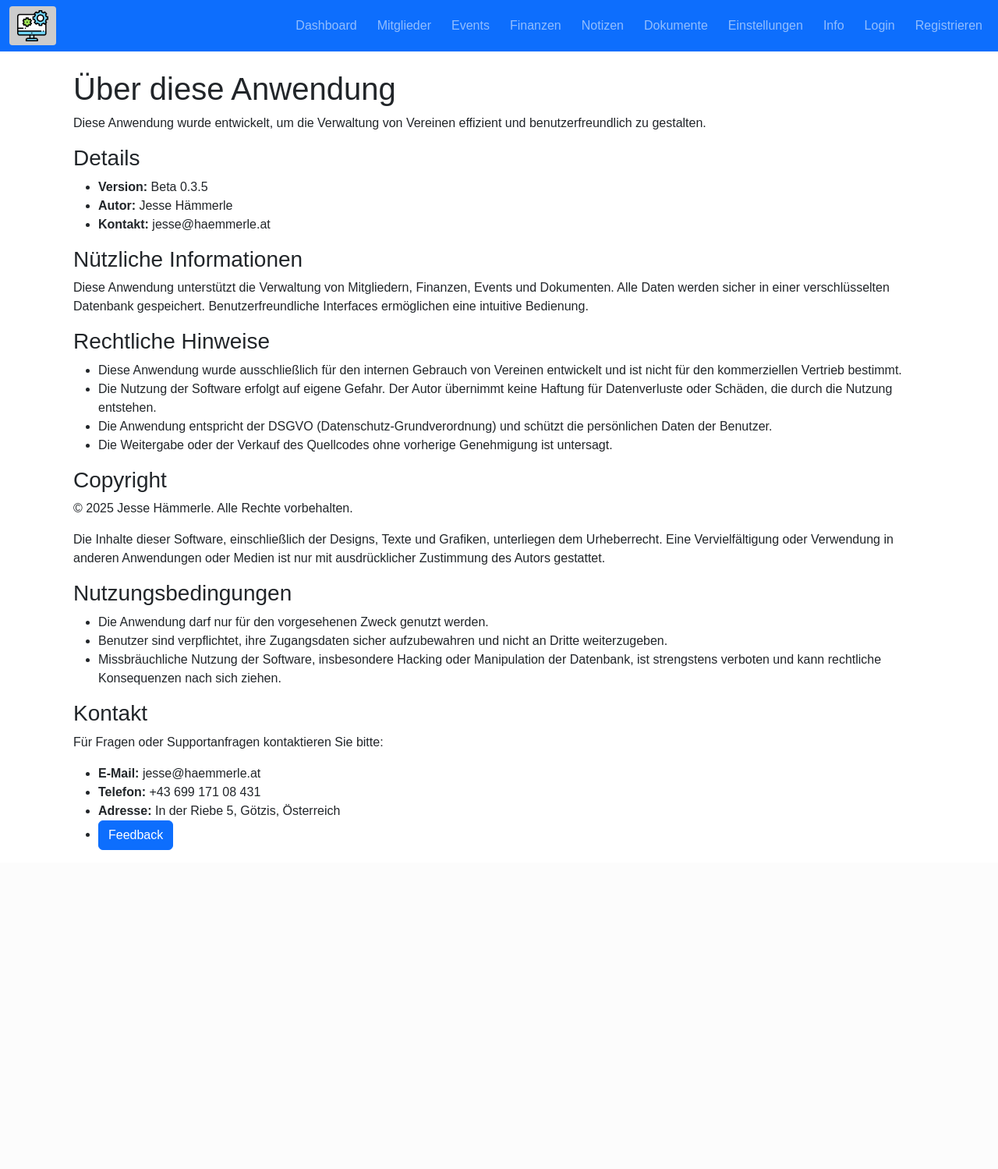
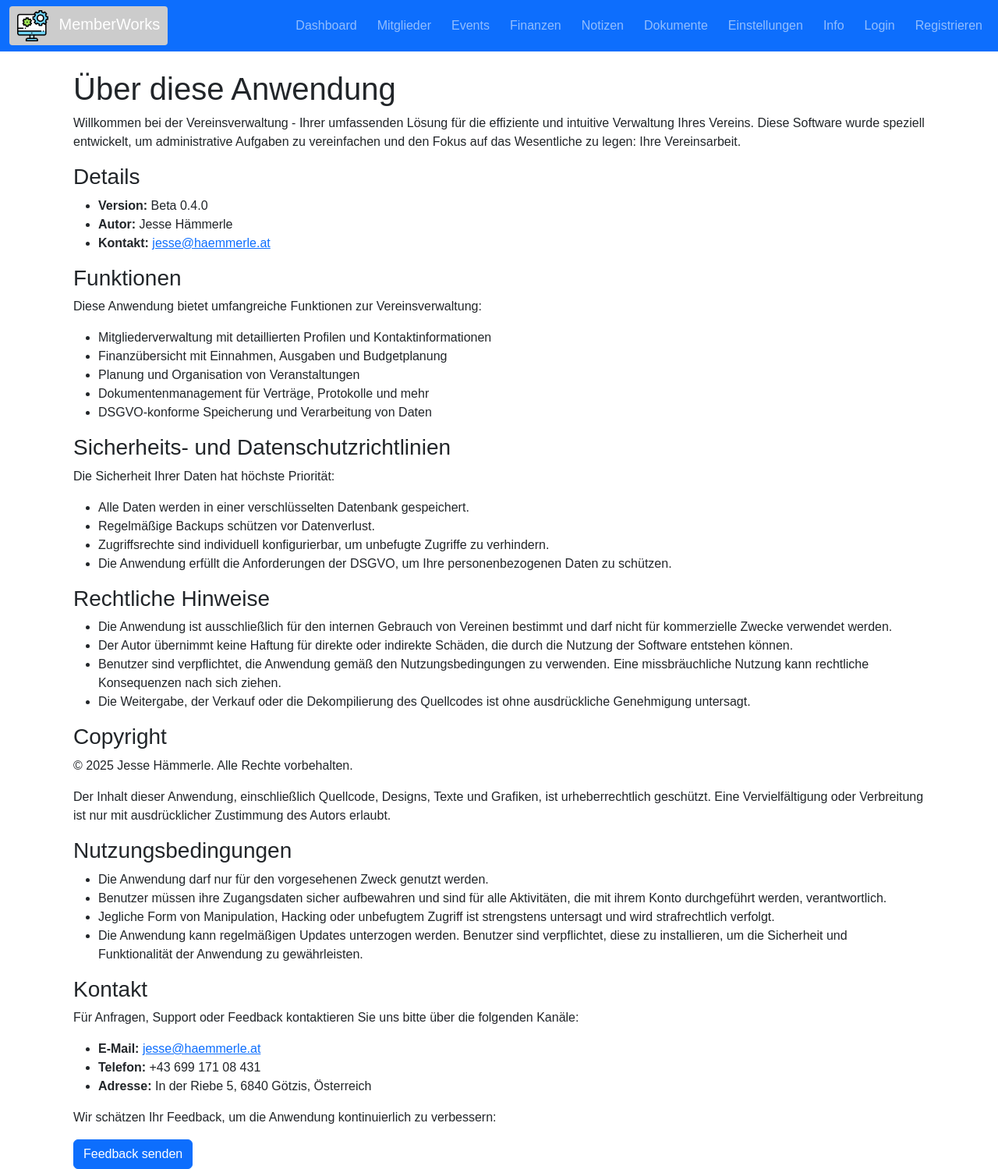
Before and after one commit to jessehaemmerle/Vereinsplattform, a Flask app: page /about in a window 1280 px wide. Shown: the whole page at 78% size. Before the commit the page ends 1090 px from the top, so only its background shows below. Run offline with Flask 3, Linux system fonts and the light colour scheme.

Commit message:
Anpassungen Adresse und Verbesserungen an Desgin + Struktur.

```diff
--- a/app.py
+++ b/app.py
@@ -177,7 +177,9 @@ def mitglieder_liste():
             db.or_(
                 Mitglied.vorname.ilike(f"%{search_query}%"),
                 Mitglied.nachname.ilike(f"%{search_query}%"),
-                Mitglied.email.ilike(f"%{search_query}%")
+                Mitglied.email.ilike(f"%{search_query}%"),
+                Mitglied.plz.ilike(f"%{search_query}%"),
+                Mitglied.ort.ilike(f"%{search_query}%")
             )
         ).all()
     else:
@@ -202,11 +204,14 @@ def mitglied_new():
             telefonnummer=form.telefonnummer.data,
             geburtstag=form.geburtstag.data,
             adresse=form.adresse.data,
+            plz=form.plz.data,
+            ort=form.ort.data,
             mitgliedsbeitrag=form.mitgliedsbeitrag.data or 0.0,
-            beitrag_bezahlt=form.beitrag_bezahlt.data == 'true'
+            beitrag_bezahlt=form.beitrag_bezahlt.data == 'true',
+            austritt_datum=form.austritt_datum.data if form.status.data == 'inaktiv' else None
         )
         db.session.add(neues_mitglied)
-        db.session.commit()  # Speichern, damit `neues_mitglied.id` verfügbar ist
+        db.session.commit()
 
         # Wenn Beitrag bezahlt, Finanzbuchung erstellen
         if neues_mitglied.beitrag_bezahlt and neues_mitglied.mitgliedsbeitrag > 0:
@@ -216,14 +221,13 @@ def mitglied_new():
                 betrag=neues_mitglied.mitgliedsbeitrag,
                 datum=date.today(),
                 beschreibung=f"Mitgliedsbeitrag von {neues_mitglied.vorname} {neues_mitglied.nachname}",
-                mitglied_id=neues_mitglied.id  # Verknüpfung mit dem Mitglied
+                mitglied_id=neues_mitglied.id
             ))
             db.session.commit()
 
         flash("Neues Mitglied erfolgreich erstellt.")
         return redirect(url_for('mitglieder_liste'))
     return render_template('mitglied_edit.html', form=form, titel="Neues Mitglied")
-
 
 
 @app.route('/mitglied/<int:mitglied_id>/edit', methods=['GET', 'POST'])
@@ -238,12 +242,17 @@ def mitglied_edit(mitglied_id):
         mitglied.eintrittsdatum = form.eintrittsdatum.data
         mitglied.status = form.status.data
         mitglied.funktion = form.funktion.data
-        mitglied.telefonnummer = form.telefonnummer.data  # Neues Feld
-        mitglied.geburtstag = form.geburtstag.data        # Neues Feld
-        mitglied.adresse = form.adresse.data              # Neues Feld
+        mitglied.telefonnummer = form.telefonnummer.data
+        mitglied.geburtstag = form.geburtstag.data
+        mitglied.adresse = form.adresse.data
+        mitglied.plz = form.plz.data
+        mitglied.ort = form.ort.data
+        mitglied.austritt_datum = form.austritt_datum.data if form.status.data == 'inaktiv' else None
         db.session.commit()
+        flash("Mitglied erfolgreich bearbeitet.")
         return redirect(url_for('mitglieder_liste'))
     return render_template('mitglied_edit.html', form=form, titel="Mitglied bearbeiten")
+
 
 @app.route('/mitglied/<int:mitglied_id>/delete', methods=['POST'])
 @login_required
@@ -252,6 +261,7 @@ def mitglied_delete(mitglied_id):
     db.session.delete(mitglied)
     db.session.commit()
     return redirect(url_for('mitglieder_liste'))
+
 
 @app.route('/mitglieder/import', methods=['GET', 'POST'])
 @login_required
@@ -262,27 +272,80 @@ def mitglieder_import():
             flash('Keine Datei ausgewählt.', 'danger')
             return redirect(url_for('mitglieder_liste'))
 
+        if not file.filename.endswith('.csv'):
+            flash('Bitte laden Sie eine gültige CSV-Datei hoch.', 'danger')
+            return redirect(url_for('mitglieder_liste'))
+
         try:
             stream = io.StringIO(file.stream.read().decode("UTF8"), newline=None)
             csv_reader = csv.DictReader(stream)
 
+            required_fields = {'Vorname', 'Nachname', 'Email', 'Mitgliedsbeitrag', 'Beitrag_Bezahlt'}
+            if not required_fields.issubset(csv_reader.fieldnames):
+                flash(f'Die CSV-Datei muss folgende Spalten enthalten: {", ".join(required_fields)}', 'danger')
+                return redirect(url_for('mitglieder_liste'))
+
             for row in csv_reader:
+                # Konvertiere Datumfelder in datetime.date-Objekte
+                eintrittsdatum = None
+                geburtstag = None
+                try:
+                    if row.get('Eintrittsdatum'):
+                        eintrittsdatum = datetime.strptime(row['Eintrittsdatum'], '%Y-%m-%d').date()
+                except ValueError:
+                    flash(f"Ungültiges Eintrittsdatum für {row['Vorname']} {row['Nachname']}.", 'warning')
+
+                try:
+                    if row.get('Geburtstag'):
+                        geburtstag = datetime.strptime(row['Geburtstag'], '%Y-%m-%d').date()
+                except ValueError:
+                    flash(f"Ungültiges Geburtsdatum für {row['Vorname']} {row['Nachname']}.", 'warning')
+
+                # Konvertiere Beitrag_Bezahlt in ein Boolean
+                beitrag_bezahlt = row.get('Beitrag_Bezahlt', '').strip().lower() in ['true', 'ja', '1']
+
+                # Mitgliedsbeitrag als Float verarbeiten
+                mitgliedsbeitrag = float(row.get('Mitgliedsbeitrag', 0.0))
+
+                # Neues Mitglied erstellen
                 neues_mitglied = Mitglied(
-                    vorname=row['Vorname'],
-                    nachname=row['Nachname'],
-                    email=row['Email'],
-                    eintrittsdatum=row.get('Eintrittsdatum', date.today()),
-                    status=row.get('Status', 'aktiv'),
-                    funktion=row.get('Funktion', 'Mitglied')
+                    vorname=row['Vorname'].strip(),
+                    nachname=row['Nachname'].strip(),
+                    email=row['Email'].strip(),
+                    eintrittsdatum=eintrittsdatum or date.today(),
+                    status=row.get('Status', 'aktiv').strip(),
+                    funktion=row.get('Funktion', 'Mitglied').strip(),
+                    telefonnummer=row.get('Telefonnummer', '').strip(),
+                    geburtstag=geburtstag,
+                    adresse=row.get('Adresse', '').strip(),
+                    plz=row.get('PLZ', '').strip(),
+                    ort=row.get('Ort', '').strip(),
+                    mitgliedsbeitrag=mitgliedsbeitrag,
+                    beitrag_bezahlt=beitrag_bezahlt
                 )
                 db.session.add(neues_mitglied)
+                db.session.flush()  # Mitglied-ID direkt verfügbar machen
+
+                # Finanzbuchung erstellen, falls Beitrag bereits bezahlt ist
+                if beitrag_bezahlt and mitgliedsbeitrag > 0:
+                    finanzbuchung = Finanzbuchung(
+                        typ='Einnahme',
+                        kategorie='Mitgliedsbeitrag',
+                        betrag=mitgliedsbeitrag,
+                        datum=date.today(),
+                        beschreibung=f"Mitgliedsbeitrag von {neues_mitglied.vorname} {neues_mitglied.nachname}",
+                        mitglied_id=neues_mitglied.id
+                    )
+                    db.session.add(finanzbuchung)
+
             db.session.commit()
-
             flash('Mitglieder erfolgreich importiert.', 'success')
         except Exception as e:
             flash(f'Fehler beim Importieren der CSV: {e}', 'danger')
 
     return redirect(url_for('mitglieder_liste'))
+
+
 
 @app.route('/mitglied/<int:mitglied_id>/update_beitrag', methods=['POST'])
 @login_required
--- a/build.py
+++ b/build.py
@@ -17,7 +17,7 @@ options = [
     main_script,                # Hauptprogramm
     '--onefile',                # Eine einzige ausführbare Datei erstellen
     '--noconfirm',              # Kein Bestätigungsdialog
-    '--name=MemberWorks_Beta', # Name der ausführbaren Datei
+    '--name=MemberWorks_Beta_0_4_0', # Name der ausführbaren Datei
     f'--add-data={templates_dir}{os.pathsep}templates', # Vorlagen
     f'--add-data={static_dir}{os.pathsep}static',       # Statische Dateien
     f'--add-data={models_path}{os.pathsep}.',           # models.py
--- a/forms.py
+++ b/forms.py
@@ -8,6 +8,7 @@ class MitgliedForm(FlaskForm):
     nachname = StringField('Nachname', validators=[DataRequired()])
     email = StringField('E-Mail', validators=[DataRequired(), Email()])
     eintrittsdatum = DateField('Eintrittsdatum', format='%Y-%m-%d')
+    austritt_datum = DateField('Austrittsdatum', format='%Y-%m-%d')
     status = SelectField('Status', choices=[('aktiv', 'Aktiv'), ('inaktiv', 'Inaktiv')])
     funktion = SelectField('Funktion', choices=[('leitung', 'Leitung'), ('kassier', 'Kassier'), ('normal', 'Normales Mitglied'), ('vorstand', 'Vorstand'), ('pruefer', 'Rechnungsprüfer'), ('schrift', 'Schriftführer')])
     mitgliedsbeitrag = FloatField('Mitgliedsbeitrag (EUR)', validators=[Optional()])
@@ -15,6 +16,8 @@ class MitgliedForm(FlaskForm):
     telefonnummer = StringField('Telefonnummer', validators=[Optional()])  # Neues Feld
     geburtstag = DateField('Geburtstag', validators=[Optional()])           # Neues Feld
     adresse = StringField('Adresse', validators=[Optional()])               # Neues Feld
+    plz = FloatField('Postleitzahl', validators=[Optional()])
+    ort = StringField('Ort', validators=[Optional()])
 
 class EventForm(FlaskForm):
     titel = StringField('Titel', validators=[DataRequired()])
--- a/models.py
+++ b/models.py
@@ -12,6 +12,7 @@ class Mitglied(db.Model):
     nachname = db.Column(db.String(50))
     email = db.Column(db.String(120), unique=True)
     eintrittsdatum = db.Column(db.Date)
+    austritt_datum = db.Column(db.Date)
     status = db.Column(db.String(20))  # z.B. 'aktiv', 'inaktiv'
     funktion = db.Column(db.String(20))
     mitgliedsbeitrag = db.Column(db.Float, default=0.0)
@@ -19,6 +20,8 @@ class Mitglied(db.Model):
     telefonnummer = db.Column(db.String(20))  # Neue Spalte
     geburtstag = db.Column(db.Date)          # Neue Spalte
     adresse = db.Column(db.String(255))      # Neue Spalte
+    plz = db.Column(db.Integer)
+    ort = db.Column(db.String(255))
     finanzbuchungen = db.relationship('Finanzbuchung', backref='mitglied', lazy=True)
 
     def reset_beitrag_bezahlt(self):
--- /dev/null
+++ b/static/mitglieder_erweitert_model.csv
@@ -0,0 +1,4 @@
+Vorname,Nachname,Email,Eintrittsdatum,Austritt_Datum,Status,Funktion,Mitgliedsbeitrag,Beitrag_Bezahlt,Telefonnummer,Geburtstag,Adresse,PLZ,Ort
+Max,Muster,max.muster@example.com,2023-01-01,,aktiv,Mitglied,50.0,True,+436601234567,1990-05-15,Hauptstraße 1,1010,Wien
+Anna,Beispiel,anna.beispiel@example.com,2023-02-01,,aktiv,Kassierer,100.0,True,+436605678912,1988-11-22,Nebenstraße 2,1020,Wien
+John,Doe,john.doe@example.com,2023-03-01,2024-01-01,aktiv,Mitglied,0.0,False,+436607891234,1992-07-08,Bahnhofstraße 3,1030,Wien
--- a/templates/about.html
+++ b/templates/about.html
@@ -4,44 +4,62 @@
 {% block content %}
 <div class="container mt-4">
     <h1>Über diese Anwendung</h1>
-    <p>Diese Anwendung wurde entwickelt, um die Verwaltung von Vereinen effizient und benutzerfreundlich zu gestalten.</p>
+    <p>Willkommen bei der Vereinsverwaltung - Ihrer umfassenden Lösung für die effiziente und intuitive Verwaltung Ihres Vereins. Diese Software wurde speziell entwickelt, um administrative Aufgaben zu vereinfachen und den Fokus auf das Wesentliche zu legen: Ihre Vereinsarbeit.</p>
 
     <h3>Details</h3>
     <ul>
-        <li><strong>Version:</strong> Beta 0.3.5</li>
+        <li><strong>Version:</strong> Beta 0.4.0</li>
         <li><strong>Autor:</strong> Jesse Hämmerle</li>
-        <li><strong>Kontakt:</strong> jesse@haemmerle.at</li>
+        <li><strong>Kontakt:</strong> <a href="mailto:jesse@haemmerle.at">jesse@haemmerle.at</a></li>
     </ul>
 
-    <h3>Nützliche Informationen</h3>
-    <p>Diese Anwendung unterstützt die Verwaltung von Mitgliedern, Finanzen, Events und Dokumenten. Alle Daten werden sicher in einer verschlüsselten Datenbank gespeichert. Benutzerfreundliche Interfaces ermöglichen eine intuitive Bedienung.</p>
+    <h3>Funktionen</h3>
+    <p>Diese Anwendung bietet umfangreiche Funktionen zur Vereinsverwaltung:</p>
+    <ul>
+        <li>Mitgliederverwaltung mit detaillierten Profilen und Kontaktinformationen</li>
+        <li>Finanzübersicht mit Einnahmen, Ausgaben und Budgetplanung</li>
+        <li>Planung und Organisation von Veranstaltungen</li>
+        <li>Dokumentenmanagement für Verträge, Protokolle und mehr</li>
+        <li>DSGVO-konforme Speicherung und Verarbeitung von Daten</li>
+    </ul>
+
+    <h3>Sicherheits- und Datenschutzrichtlinien</h3>
+    <p>Die Sicherheit Ihrer Daten hat höchste Priorität:</p>
+    <ul>
+        <li>Alle Daten werden in einer verschlüsselten Datenbank gespeichert.</li>
+        <li>Regelmäßige Backups schützen vor Datenverlust.</li>
+        <li>Zugriffsrechte sind individuell konfigurierbar, um unbefugte Zugriffe zu verhindern.</li>
+        <li>Die Anwendung erfüllt die Anforderungen der DSGVO, um Ihre personenbezogenen Daten zu schützen.</li>
+    </ul>
 
     <h3>Rechtliche Hinweise</h3>
     <ul>
-        <li>Diese Anwendung wurde ausschließlich für den internen Gebrauch von Vereinen entwickelt und ist nicht für den kommerziellen Vertrieb bestimmt.</li>
-        <li>Die Nutzung der Software erfolgt auf eigene Gefahr. Der Autor übernimmt keine Haftung für Datenverluste oder Schäden, die durch die Nutzung entstehen.</li>
-        <li>Die Anwendung entspricht der DSGVO (Datenschutz-Grundverordnung) und schützt die persönlichen Daten der Benutzer.</li>
-        <li>Die Weitergabe oder der Verkauf des Quellcodes ohne vorherige Genehmigung ist untersagt.</li>
+        <li>Die Anwendung ist ausschließlich für den internen Gebrauch von Vereinen bestimmt und darf nicht für kommerzielle Zwecke verwendet werden.</li>
+        <li>Der Autor übernimmt keine Haftung für direkte oder indirekte Schäden, die durch die Nutzung der Software entstehen können.</li>
+        <li>Benutzer sind verpflichtet, die Anwendung gemäß den Nutzungsbedingungen zu verwenden. Eine missbräuchliche Nutzung kann rechtliche Konsequenzen nach sich ziehen.</li>
+        <li>Die Weitergabe, der Verkauf oder die Dekompilierung des Quellcodes ist ohne ausdrückliche Genehmigung untersagt.</li>
     </ul>
 
     <h3>Copyright</h3>
     <p>© 2025 Jesse Hämmerle. Alle Rechte vorbehalten.</p>
-    <p>Die Inhalte dieser Software, einschließlich der Designs, Texte und Grafiken, unterliegen dem Urheberrecht. Eine Vervielfältigung oder Verwendung in anderen Anwendungen oder Medien ist nur mit ausdrücklicher Zustimmung des Autors gestattet.</p>
+    <p>Der Inhalt dieser Anwendung, einschließlich Quellcode, Designs, Texte und Grafiken, ist urheberrechtlich geschützt. Eine Vervielfältigung oder Verbreitung ist nur mit ausdrücklicher Zustimmung des Autors erlaubt.</p>
 
     <h3>Nutzungsbedingungen</h3>
     <ul>
         <li>Die Anwendung darf nur für den vorgesehenen Zweck genutzt werden.</li>
-        <li>Benutzer sind verpflichtet, ihre Zugangsdaten sicher aufzubewahren und nicht an Dritte weiterzugeben.</li>
-        <li>Missbräuchliche Nutzung der Software, insbesondere Hacking oder Manipulation der Datenbank, ist strengstens verboten und kann rechtliche Konsequenzen nach sich ziehen.</li>
+        <li>Benutzer müssen ihre Zugangsdaten sicher aufbewahren und sind für alle Aktivitäten, die mit ihrem Konto durchgeführt werden, verantwortlich.</li>
+        <li>Jegliche Form von Manipulation, Hacking oder unbefugtem Zugriff ist strengstens untersagt und wird strafrechtlich verfolgt.</li>
+        <li>Die Anwendung kann regelmäßigen Updates unterzogen werden. Benutzer sind verpflichtet, diese zu installieren, um die Sicherheit und Funktionalität der Anwendung zu gewährleisten.</li>
     </ul>
 
     <h3>Kontakt</h3>
-    <p>Für Fragen oder Supportanfragen kontaktieren Sie bitte:</p>
+    <p>Für Anfragen, Support oder Feedback kontaktieren Sie uns bitte über die folgenden Kanäle:</p>
     <ul>
-        <li><strong>E-Mail:</strong> jesse@haemmerle.at</li>
+        <li><strong>E-Mail:</strong> <a href="mailto:jesse@haemmerle.at">jesse@haemmerle.at</a></li>
         <li><strong>Telefon:</strong> +43 699 171 08 431</li>
-        <li><strong>Adresse:</strong> In der Riebe 5, Götzis, Österreich</li>
-        <li><a class="btn btn-primary" href="{{ url_for('send_feedback') }}">Feedback</a></li>
+        <li><strong>Adresse:</strong> In der Riebe 5, 6840 Götzis, Österreich</li>
     </ul>
+    <p>Wir schätzen Ihr Feedback, um die Anwendung kontinuierlich zu verbessern:</p>
+    <a class="btn btn-primary" href="{{ url_for('send_feedback') }}">Feedback senden</a>
 </div>
 {% endblock %}
--- a/templates/base.html
+++ b/templates/base.html
@@ -20,6 +20,7 @@
     <!-- Logo / Brand -->
     <a class="navbar-brand" href="{{ url_for('index') }}">
       <img src="{{ url_for('static', filename='logo.png') }}" alt="Vereinslogo" id="vereinslogo" style="height: 40px;">
+      <span class="ms-2">MemberWorks</span>
     </a>
     <!-- Weitere Navigation -->
     <button class="navbar-toggler" type="button" data-bs-toggle="collapse"
--- a/templates/mitglieder.html
+++ b/templates/mitglieder.html
@@ -19,7 +19,7 @@
             <label for="csvFile" class="form-label">CSV-Datei auswählen</label>
             <input class="form-control" type="file" id="csvFile" name="file" accept=".csv" required>
           </div>
-          <p>Die CSV sollte folgende Spalten enthalten: <strong>Vorname, Nachname, Email, Eintrittsdatum, Status, Funktion, Mitgliedsbeitrag bezahlt</strong>.</p>
+          <p>Die CSV sollte wie die <strong><a href="/static/mitglieder_erweitert_model.csv">hier verlinkte</a></strong> Beispieldatei aufgebaut sein.</p>
         </div>
         <div class="modal-footer">
           <button type="submit" class="btn btn-primary">Importieren</button>
```
Also changed, not shown: templates/mitglied_detail.html (+11 -0 lines), templates/mitglied_edit.html (+38 -0 lines).
